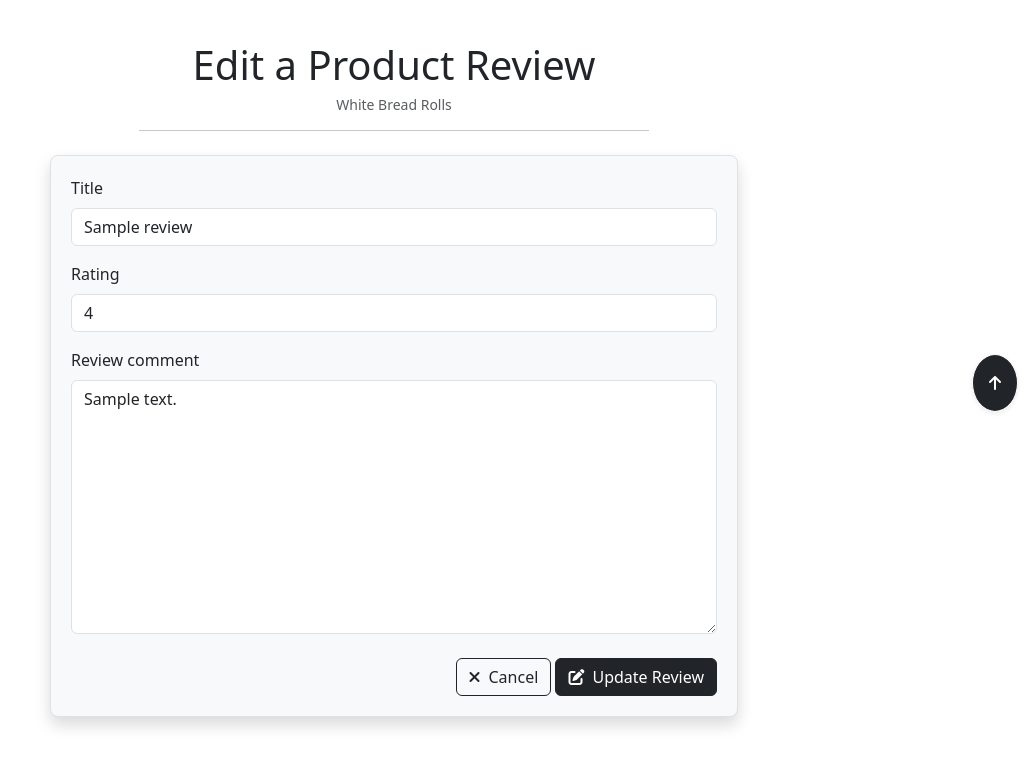
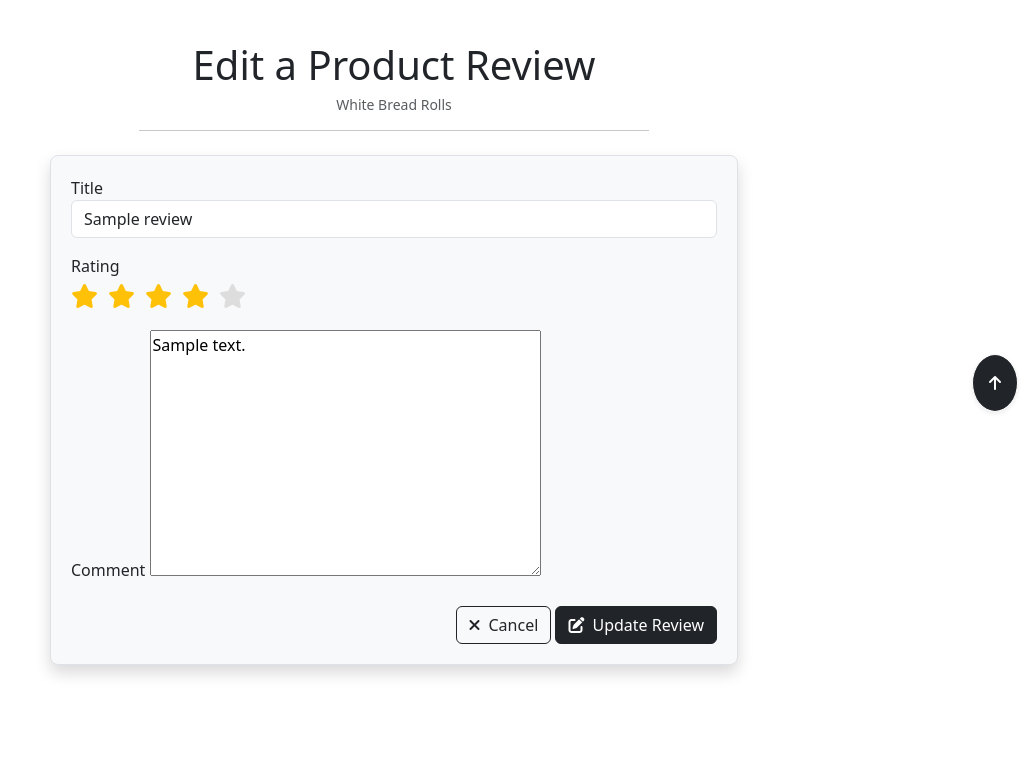
Before and after one commit to Sarah-Bue/bake-me-happy, a Django app: page /reviews/edit_review/1/ in a window 1280 px wide. Shown: the part 372-1134 px from the top of the page, without its empty margins (246-1280 px from the left). Run offline with Django 4.2, Linux system fonts and the light colour scheme; a user stored in the database is signed in; data comes from the database, SQL or seed files in the repository; tables that the repository leaves empty hold one stand-in row (values such as "Sample post"); some libraries are stand-ins or nearby versions.

Commit message:
fix: update ratings to utilize star icons with color effect for selected rating

```diff
--- a/reviews/forms.py
+++ b/reviews/forms.py
@@ -9,17 +9,19 @@
     Form for creating and editing reviews.
     """
 
+    # Create radio buttons for ratings 1-5
+    rating = forms.ChoiceField(
+        choices=[(i, str(i)) for i in range(1, 6)],
+        widget=forms.RadioSelect(attrs={'class': 'star-rating'}),
+        required=False
+    )
+
     class Meta:
         model = Review
         fields = ['title', 'rating', 'review_comment']
         widgets = {
+            'title': forms.TextInput(attrs={'class': 'form-control'}),
             'review_comment': SummernoteWidget(),
-            'rating': forms.NumberInput(attrs={
-                'min': '1',
-                'max': '5',
-                'class': 'form-control',
-                'aria-label': 'Rating from 1 to 5 stars'
-            })
         }
 
     def __init__(self, *args, **kwargs):
--- /dev/null
+++ b/reviews/static/reviews/css/reviews.css
@@ -0,0 +1,35 @@
+/* Star Rating Styling */
+.star-rating-container {
+    display: flex;
+    flex-direction: row-reverse; /* Reverse the direction */
+    justify-content: flex-end; /* Align to the left side */
+    margin-bottom: 15px;
+}
+
+.star-option {
+    margin-right: 10px;
+}
+
+/* Hide default radio button */
+.star-option input[type="radio"] {
+    display: none;
+}
+
+/* Style for stars */
+.star-label {
+    cursor: pointer;
+    color: #ddd;
+    font-size: 24px;
+}
+
+/* Style for selected stars */
+.star-option:has(input[type="radio"]:checked) .star-label,
+.star-option:has(input[type="radio"]:checked) ~ .star-option .star-label {
+    color: #ffc107;
+}
+
+/* Hover effect for stars */
+.star-option:hover ~ .star-option .star-label,
+.star-option:hover .star-label {
+    color: #ffc107;
+}
--- a/reviews/templates/reviews/edit_review.html
+++ b/reviews/templates/reviews/edit_review.html
@@ -1,5 +1,10 @@
 {% extends "base.html" %}
 {% load static %}
+
+<!-- Extra CSS Block -->
+{% block extra_css %}
+    <link rel="stylesheet" href="{% static 'reviews/css/reviews.css' %}">
+{% endblock %}
 
 <!-- Content Block -->
 {% block content %}
@@ -21,7 +26,35 @@
                     <div class="card-body">
                         <form method="POST" action="{% url 'edit_review' review.id %}" class="form" enctype="multipart/form-data">
                             {% csrf_token %}
-                            {{ form | crispy }}
+
+                            <!-- Review Title Field -->
+                            <div class="form-group mb-3">
+                                <label for="{{ form.title.id_for_label }}" id="review-title-label">Title</label>
+                                {{ form.title }}
+                            </div>
+
+                            <!-- Review Rating Field -->
+                            <div class="form-group mb-3">
+                                <label id="rating-group-label">Rating</label>
+                                <div class="star-rating-container" role="group" aria-labelledby="rating-group-label">
+                                    {% for radio in form.rating reversed %}
+                                        <div class="star-option">
+                                            {{ radio.tag }}
+                                            <label for="{{ radio.id_for_label }}" class="star-label"
+                                                    aria-label="{{ radio.choice_label }} star{% if radio.choice_label != '1' %}s{% endif %}"
+                                                    title="{{ radio.choice_label }} star{% if radio.choice_label != '1' %}s{% endif %}">
+                                                <i class="fas fa-star" aria-hidden="true"></i>
+                                            </label>
+                                        </div>
+                                    {% endfor %}
+                                </div>
+                            </div>
+
+                            <!-- Review Comment Field -->
+                            <div class="form-group mb-3">
+                                <label for="{{ form.review_comment.id_for_label }}" id="review-comment-label">Comment</label>
+                                {{ form.review_comment }}
+                            </div>
 
                             <!-- Action Buttons-->
                             <div class="text-end mt-4">
@@ -42,3 +75,10 @@
         </section>
     </div>
 {% endblock %}
+
+<!-- Post-Load JS Block -->
+{% block postload_js %}
+    {{ block.super }}
+    <!-- Star Rating JS -->
+    <script src="{% static 'reviews/js/star_rating.js' %}"></script>
+{% endblock %}
--- a/reviews/views.py
+++ b/reviews/views.py
@@ -1,6 +1,7 @@
 from django.shortcuts import render, redirect, reverse, get_object_or_404
 from django.contrib import messages
 from django.contrib.auth.decorators import login_required
+
 from products.models import Product
 from .models import Review
 from .forms import ReviewForm
@@ -98,7 +99,10 @@
 
             # Successs message
             messages.success(request, 'Successfully updated your review.')
-            redirect(redirect_url)
+            return redirect(
+                reverse('product_detail', args=[review.product.id])
+            )
+
         else:
             # Error handling for invalid form
             messages.error(request,
```
Also changed, not shown: reviews/static/reviews/js/star_rating.js (added, +24 -0 lines), reviews/templates/reviews/add_review.html (+41 -1 lines).
